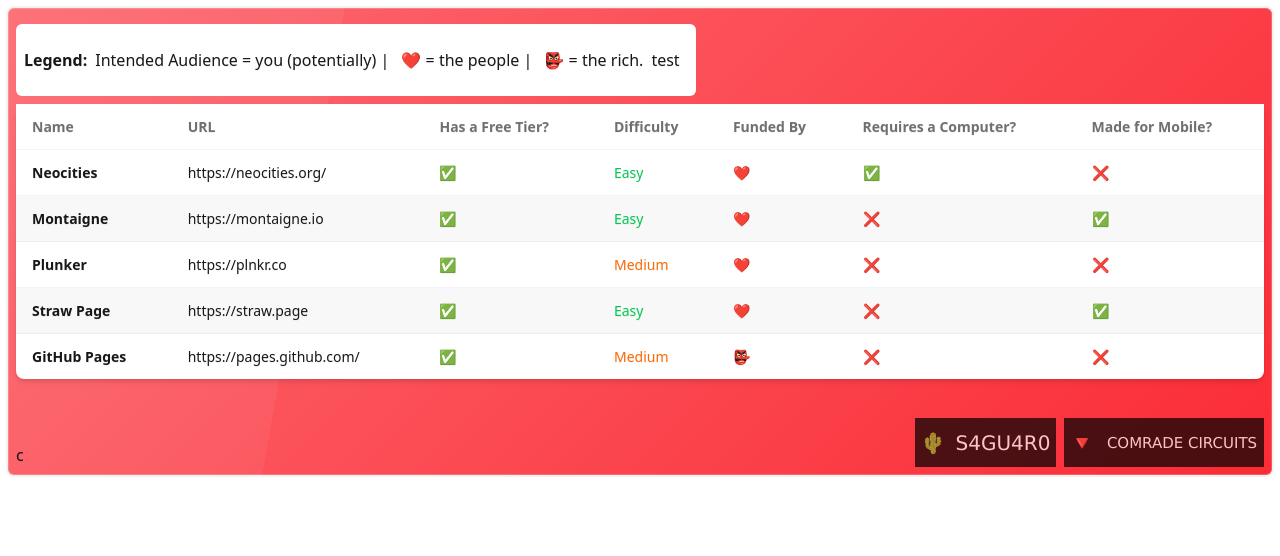
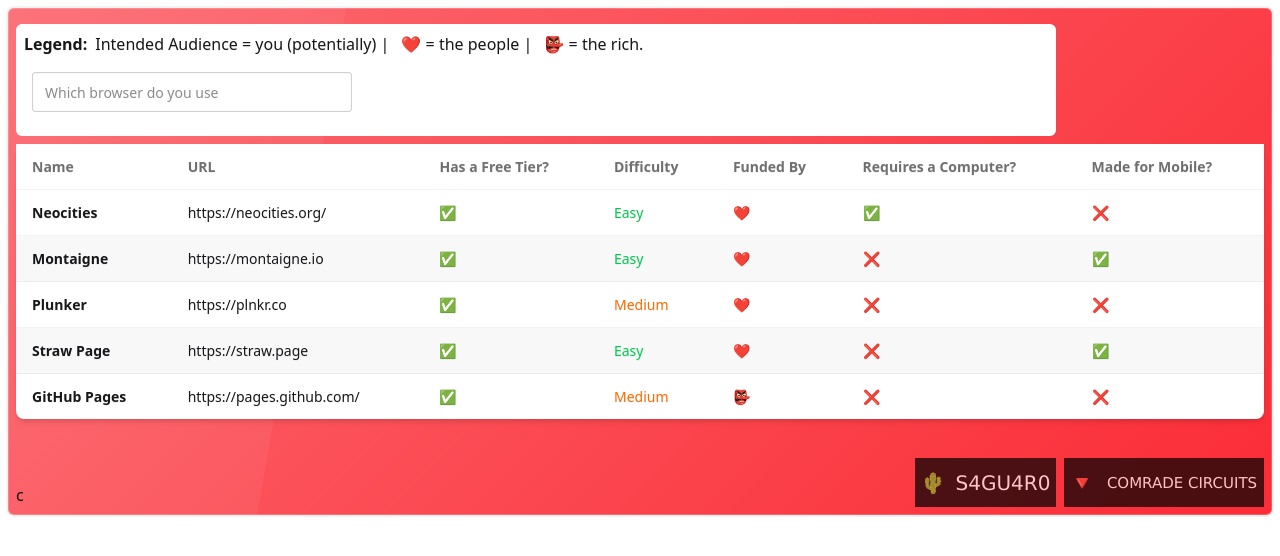
Before and after one commit to S4GU4R0/your-own-site-for-free-or-cheap-comparison-embed, a React (Vite) app: page / in a window 1280 px wide. Shown: the top 556 px of the page. Built offline with nearby package versions, Linux system fonts and the light colour scheme.

Commit message:
fsgfadgag

```diff
--- a/src/App.jsx
+++ b/src/App.jsx
@@ -30,8 +30,13 @@ function App() {
               <span className="text-base-content ml-2"> 👺 = the rich.
               </span>
 
-              <div className="my-2 w-80vw bg-base-100  inline-block p-2 rounded-md">
-                test
+              <div className="my-2 w-[80vw] bg-base-100  block p-2 rounded-md">
+                <input type="text" className="input" placeholder="Which browser do you use" list="browsers" />
+                <datalist id="browsers">
+                  {resources.map((resource) => (
+                    <option key={resource.Name} value={resource.Name}></option>
+                  ))}
+                </datalist>
               </div>
             </div>
             <table className="table table-zebra table-pin-cols  bg-base-100 shadow-md mb-16">
```
